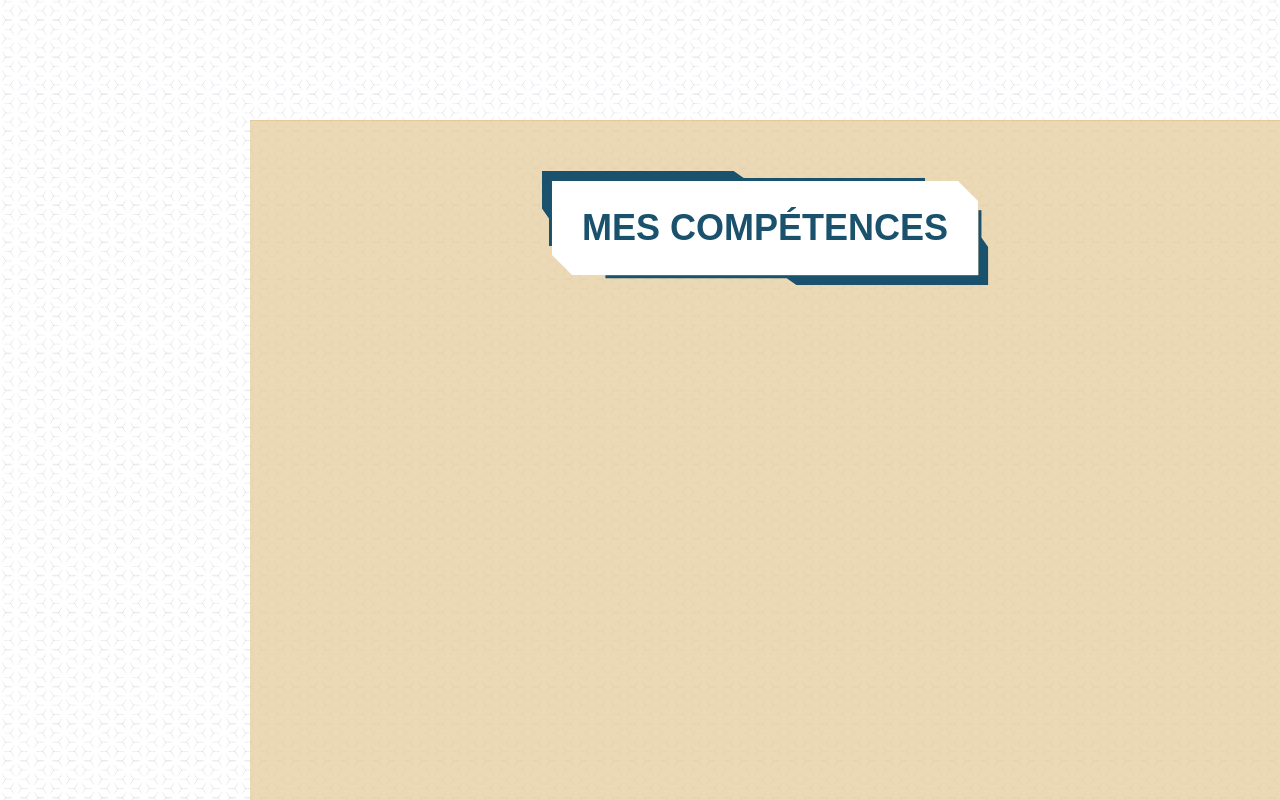
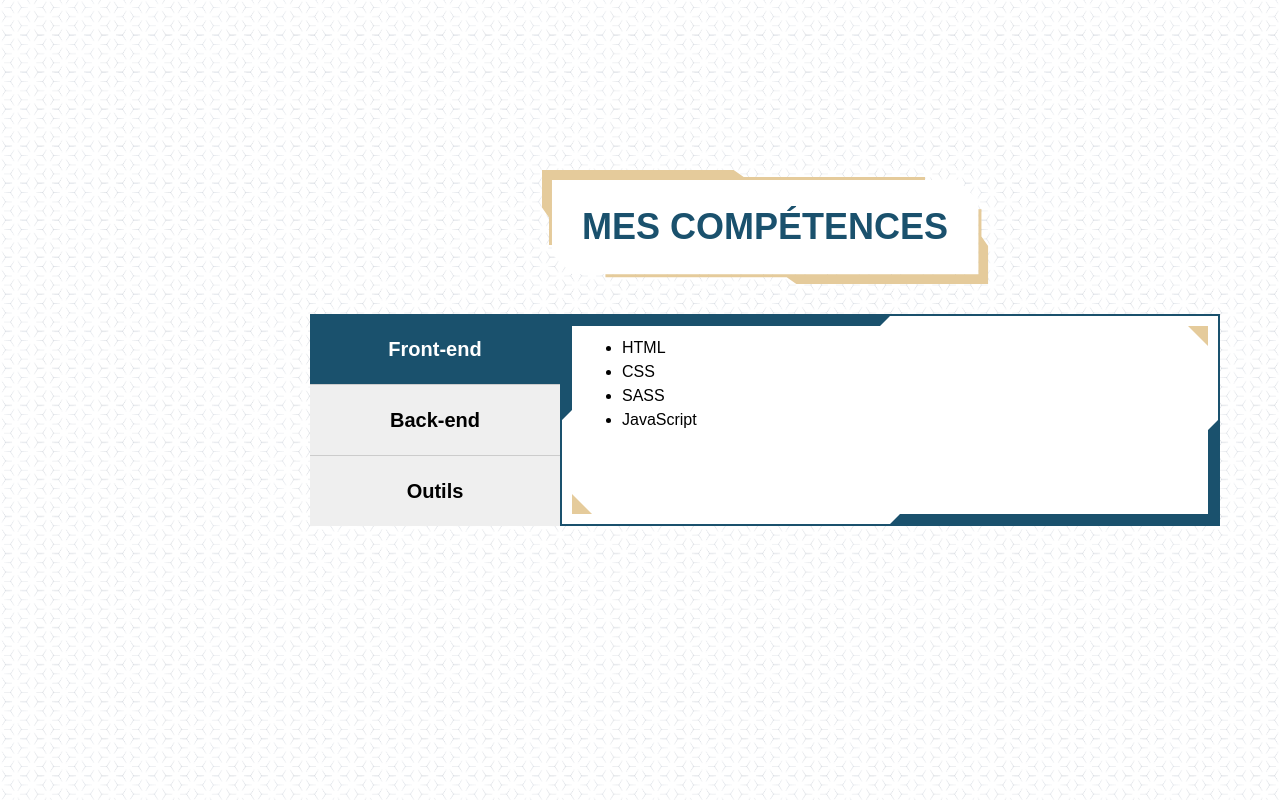
Before and after one commit to Kheang-TE/Kheang-TE.github.io, a React (Vite) app: page / in a window 1280 px wide. Shown: the part 1480-2280 px from the top of the page. Built offline with nearby package versions, Linux system fonts and the light colour scheme.

Commit message:
style: skills

```diff
--- a/src/pages/about/About.scss
+++ b/src/pages/about/About.scss
@@ -1,5 +1,6 @@
 @use '../../assets/css/variables.scss' as *;
 
+section#about{
     .container-content{
         .content{
             display: flex;
@@ -74,8 +75,11 @@
             }
         }
     }
+}
+
 
 @media (min-width: 768px){
+    section#about{
         .container-content{
             .content{
                 flex-direction: row;
@@ -83,6 +87,7 @@
                     margin-right: 2rem;
                 }
                 .content-image{
+                    max-width: 25rem;
                     height: auto;
                     margin-bottom: 0;
                     order: 2;
@@ -91,7 +96,10 @@
         }
     }
 
+}
+
 @media (min-width: 1200px){
+    section#about{
         .container-content{
             .content{
                 background: none;
@@ -142,7 +150,7 @@
                 }
                 .content-image{
                     position: relative;
-                width: 35rem;
+                    max-width: 35rem;
                     height: auto;
                     overflow: hidden;
                     padding: 0;
@@ -178,3 +186,5 @@
             }
         }
     }
+
+}
--- a/src/pages/skills/Skills.scss
+++ b/src/pages/skills/Skills.scss
@@ -0,0 +1,90 @@
+@use '../../assets/css/variables.scss' as *;
+
+section#skills{
+    .container-content{
+        position: relative;
+        min-height: calc(100vh - 15rem);
+    }
+}
+
+.tabs{
+    display: flex;
+    flex-direction: column;
+    .tabs-panel{
+        button{
+            font-size: 2rem;
+            font-weight: 700;
+            padding: 2rem;
+            border: none;
+            border-right: 1px solid #ccc;
+            &:last-child{border-right: none;}
+            &:hover, &.active{
+                background-color: $primary-color;
+                color: white;
+            }
+        }
+    }
+    .tabs-content{
+        background-color: white;
+        width: 100%;
+        padding: 2rem;
+        border: .2rem solid $primary-color;
+        position: relative;
+        & > div{
+            display: none;
+            &.active{
+                display: block;
+            }
+        }
+        &:before{
+            content: '';
+            position: absolute;
+            top: 0;
+            left: 0;
+            width: 50%;
+            height: 50%;
+            background-color: $primary-color;
+            clip-path: polygon(
+                0 0,
+                100% 0,
+                calc(100% - 1rem) 1rem,
+                1rem 1rem,
+                1rem calc(100% - 1rem),
+                0 100%
+            );
+        }
+        &:after{
+            content: '';
+            position: absolute;
+            bottom: 0;
+            right: 0;
+            width: 50%;
+            height: 50%;
+            background-color: $primary-color;
+            clip-path: polygon(
+                0 0,
+                100% 0,
+                calc(100% - 1rem) 1rem,
+                1rem 1rem,
+                1rem calc(100% - 1rem),
+                0 100%
+            );
+            transform: rotate(180deg);
+        }
+    }
+}
+
+@media (min-width: 1200px){
+    .tabs{
+        flex-direction: row;
+        .tabs-panel{
+            button{
+                display: block;
+                width: 25rem;
+                border-right: none;
+                border-bottom: 1px solid #ccc;
+                &:last-child{border-bottom: none;}
+            }
+        }
+    }
+}
--- a/src/pages/skills/Skills.tsx
+++ b/src/pages/skills/Skills.tsx
@@ -1,12 +1,72 @@
+import { MouseEvent } from 'react';
 import './Skills.scss';
+
+function tabsHander(event: MouseEvent): void{
+  const tabsBtn = document.querySelectorAll('.tabs-panel button');
+  const tabBtn = event.target as HTMLButtonElement;
+  const target = tabBtn.getAttribute('data-target');
+  const tabsContent = document.querySelectorAll('.tabs-content div');
+  tabsBtn.forEach(btn => btn.classList.remove('active'));
+  tabBtn.classList.add('active');
+  tabsContent.forEach(content => {
+    if(content.id === target){
+      content.classList.add('active');
+    }else{
+      content.classList.remove('active');
+    }
+  });
+}
 
 function Skills(){
     return (
-        <section id="skills" className="backgroundColor">
+      <section id="skills">
+        <div className="container">
           <div className="title-container">
             <h1 className="title-content">Mes Compétences</h1>
           </div>
-        </section>
+          <div className="container-content">
+            <div className="content">
+              <div className="content-text">
+                <div className="tabs">
+                  <div className="tabs-panel">
+                    <button className="active" data-target="front-end" onClick={tabsHander}>Front-end</button>
+                    <button data-target="back-end" onClick={tabsHander}>Back-end</button>
+                    <button data-target="tools" onClick={tabsHander}>Outils</button>
+                  </div>
+                  <div className="tabs-content">
+                    <span className="triangle_corner triangle_corner-tr"></span>
+                    <div className="active" id="front-end">
+                      <ul>
+                        <li>HTML</li>
+                        <li>CSS</li>
+                        <li>SASS</li>
+                        <li>JavaScript</li>
+                      </ul>
+                    </div>
+                    <div id="back-end">
+                      <ul>
+                        <li>Node.js</li>
+                        <li>Express.js</li>
+                        <li>PHP</li>
+                        <li>MySQL</li>
+                      </ul>
+                    </div>
+                    <div id="tools">
+                      <ul>
+                        <li>Git</li>
+                        <li>GitHub</li>
+                        <li>VS Code</li>
+                        <li>Insomnia</li>
+                      </ul>
+                    </div>
+                    <span className="triangle_corner triangle_corner-bl"></span>
+                  </div>
+                </div>
+              </div>
+            </div>
+          </div>
+        </div>
+      </section>
     );
 }
 
```
Lines whose indentation alone changed are shown as unchanged.
